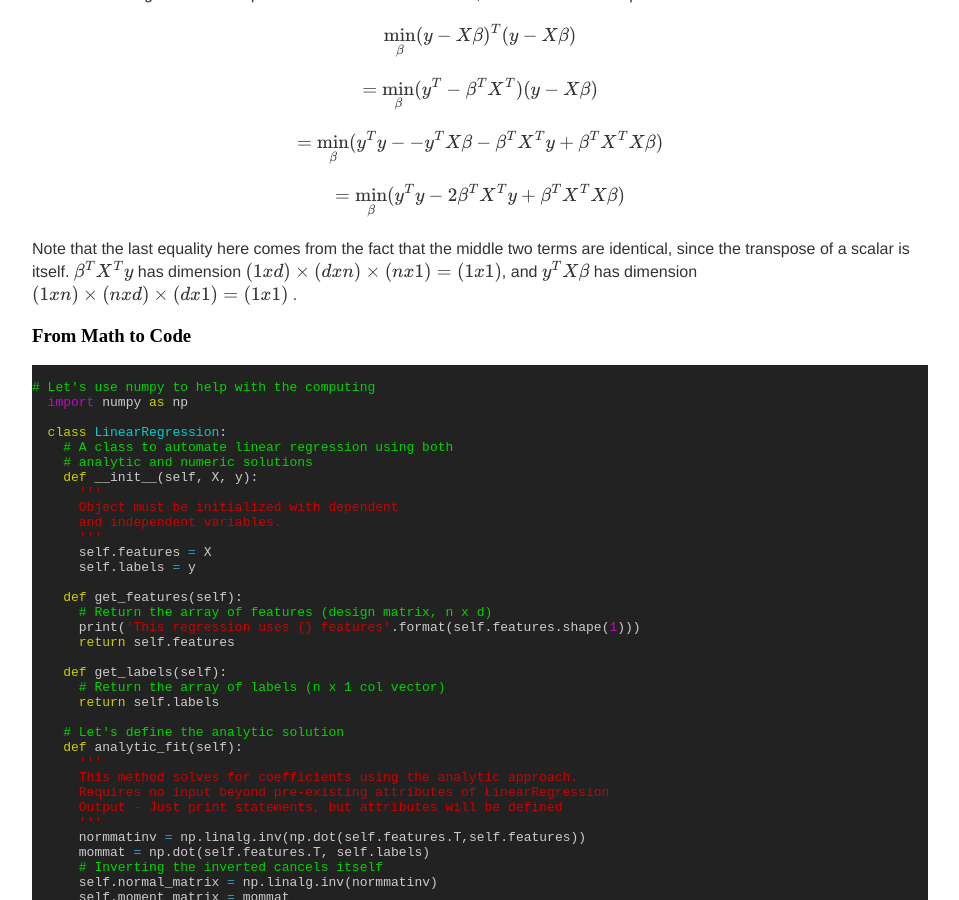
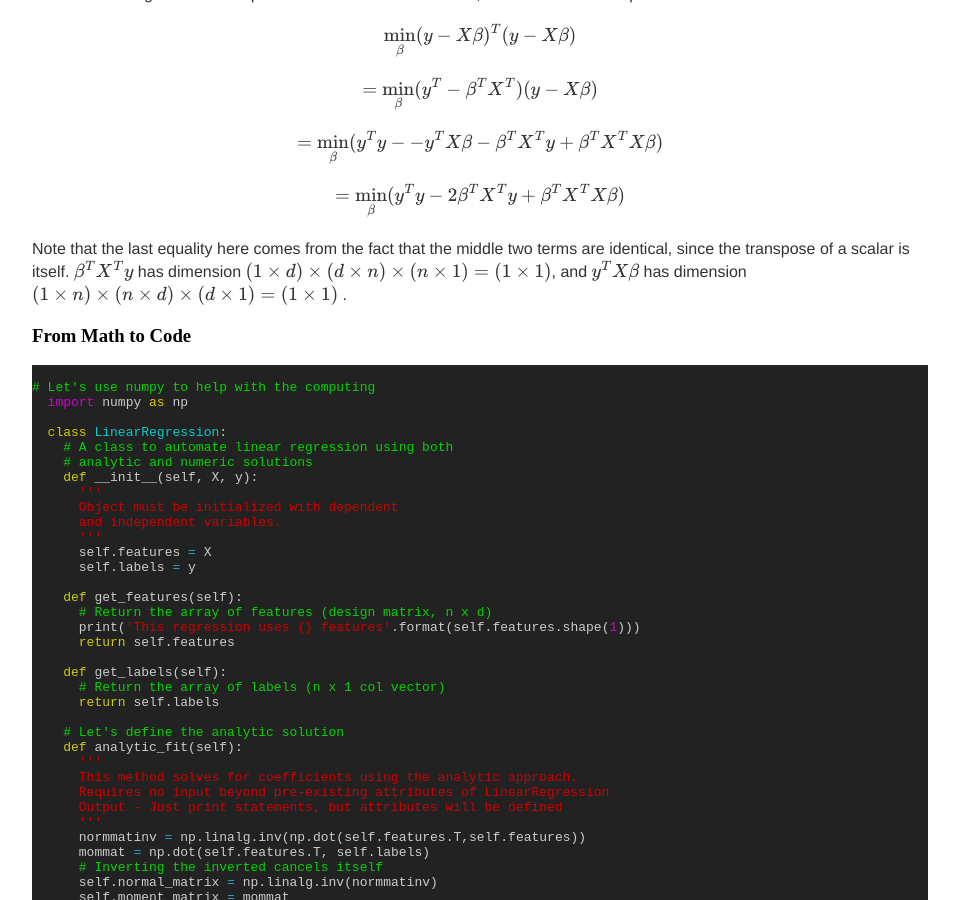
Before and after one commit to 12mre1/12mre1.github.io, a Jekyll site: the page built from _posts/2020-11-15-An-Intro-to-OLS-Regression.md, in a window 1280 px wide and 900 px high, scrolled down 1998 px. Shown: the whole window, without its empty margins (160-1119 px from the left). Built offline with Jekyll 4.4.1, drawn with Linux system fonts in a browser that asks for light colours; formulas are drawn with MathJax 3.

Commit message:
update linreg

```diff
--- a/_posts/2020-11-15-An-Intro-to-OLS-Regression.md
+++ b/_posts/2020-11-15-An-Intro-to-OLS-Regression.md
@@ -92,8 +92,8 @@ our sum of squared residuals with \\( \Sigma \\) notation, we can write is as a
 \\[ = \min_{\beta} (y^T y - 2 \beta^T X^T y + \beta^T X^T X \beta ) \\]
 
 Note that the last equality here comes from the fact that the middle two terms are identical, since the transpose of a scalar is itself.
-\\( \beta^T X^T y \\) has dimension \\( (1 x d) \times (d x n) \times (n x 1) = (1 x 1) \\), and \\( y^T X \beta \\) has dimension
-\\( (1 x n) \times (n x d) \times (d x 1) = (1 x 1) \\) .
+\\( \beta^T X^T y \\) has dimension \\( (1 \times d) \times (d \times n) \times (n \times 1) = (1 \times 1) \\), and \\( y^T X \beta \\)
+has dimension \\( (1 \times n) \times (n \times d) \times (d \times 1) = (1 \times 1) \\) .
 
 ### From Math to Code
 
```
